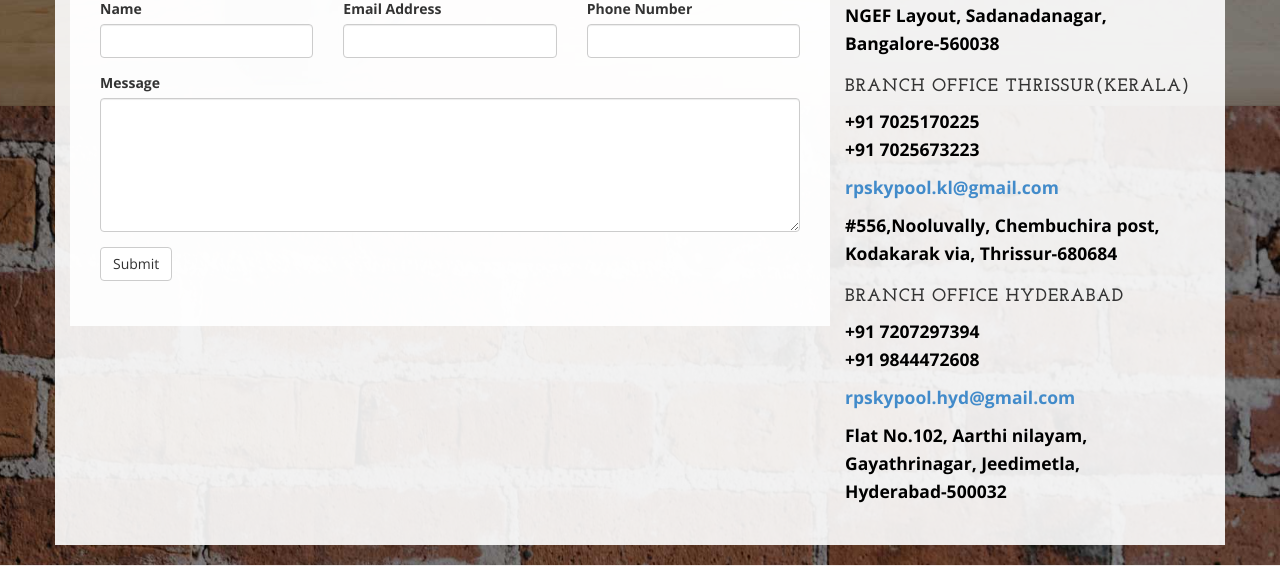
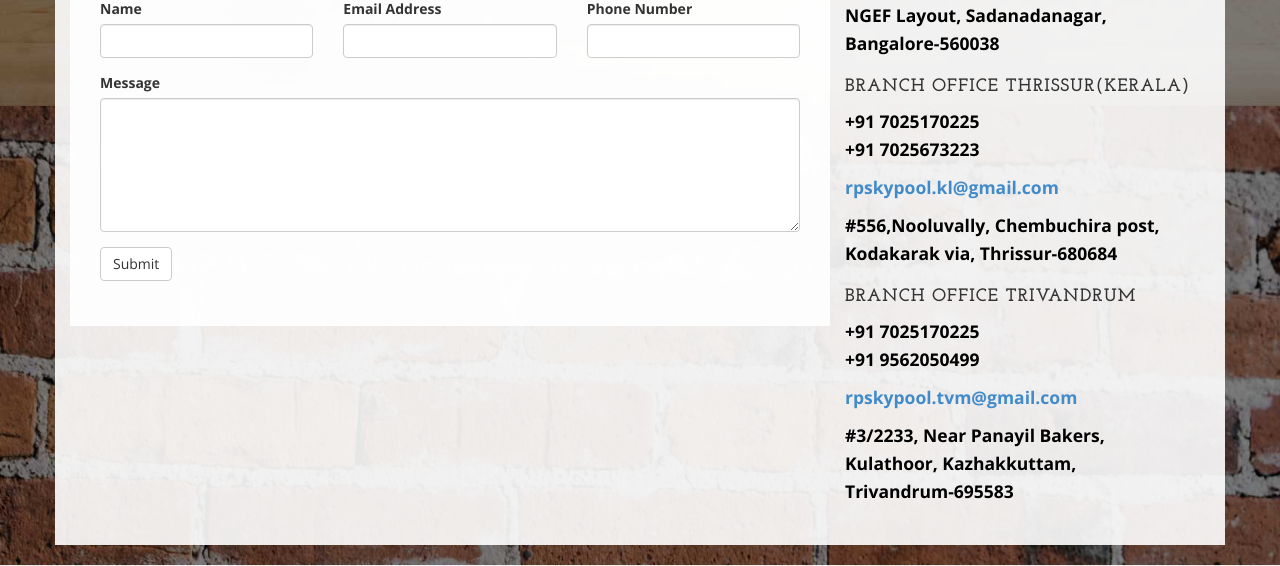
Before and after one commit to Sandhya7263/RPskypool, a Rails app: page /contact in a window 1280 px wide. Shown: the part 694-1260 px from the top of the page. Run offline with Rails 7, Linux system fonts and the light colour scheme; style sheets or scripts are compiled from the project's sources.

Commit message:
trivandrum adress added

```diff
--- a/app/views/home/contact_us.html.erb
+++ b/app/views/home/contact_us.html.erb
@@ -81,18 +81,18 @@
         </p>
       </div>
       <div class="col-md-4">
-        <h4>Branch Office Hyderabad</h4>
+        <h4>Branch Office Trivandrum</h4>
         <p>
-          <strong>+91 7207297394</strong><br />
-          <strong>+91 9844472608</strong><br />
+          <strong>+91 7025170225</strong><br />
+          <strong>+91 9562050499</strong><br />
          </p>
         <p>
-          <strong><a href="mailto:rpskypool.hyd@gmail.com">rpskypool.hyd@gmail.com</a></strong>
+          <strong><a href="mailto:rpskypool.tvm@gmail.com">rpskypool.tvm@gmail.com</a></strong>
         </p>
         <p>
-          <strong>Flat No.102, Aarthi nilayam,
-            <br />Gayathrinagar, Jeedimetla,
-            <br />Hyderabad-500032</strong>
+          <strong>#3/2233, Near Panayil Bakers,
+            <br />Kulathoor, Kazhakkuttam,
+            <br />Trivandrum-695583</strong>
         </p>
       </div>
       <div class="clearfix"></div>
```
